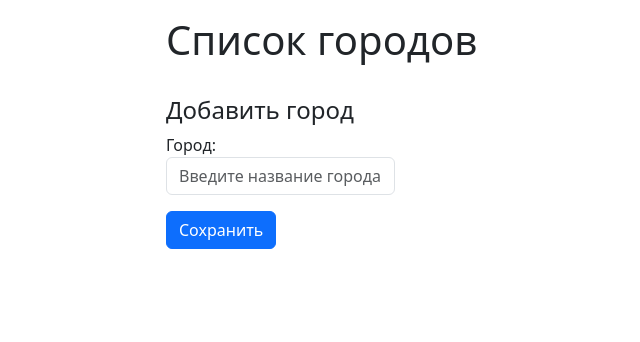
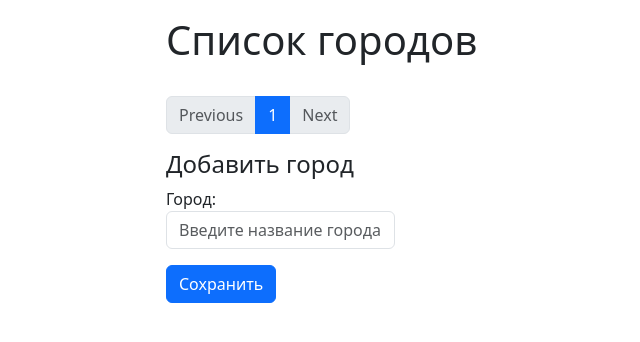
Before and after one commit to RuslanGafurov/RouteFinder, a Django app: page /cities/ in a window 1280 px wide. Shown: the part 57-399 px from the top of the page, without its empty margins (106-746 px from the left). Run offline with Django 4.2, Linux system fonts and the light colour scheme; data that the repository does not hold is empty.

Commit message:
Added pagination

```diff
--- a/cities/templates/cities/list.html
+++ b/cities/templates/cities/list.html
@@ -21,7 +21,7 @@
                 </thead>
                 <tbody>
 
-                    {% for object in objects_list %}
+                    {% for object in page_obj %}
                         <tr class="table-light">
                             <th>{{ object.name }}</th>
                             <td>
@@ -51,6 +51,55 @@
                 </tbody>
             </table>
 
+
+            <div class="pagination">
+                <span class="step-links">
+                    <ul class="pagination">
+
+                        <!--<a href="?page=1">&laquo; first</a>-->
+
+                        {% if page_obj.has_previous %}
+                            <li class="page-item">
+                                <a class="page-link" href="?page={{ page_obj.previous_page_number }}">
+                                    Previous
+                                </a>
+                            </li>
+                        {% else %}
+                            <li class="page-item disabled">
+                                <a class="page-link">
+                                    Previous
+                                </a>
+                            </li>
+                        {% endif %}
+
+                        {% for page in page_obj.paginator.page_range %}
+                            <li class="page-item">
+                                <a class="page-link {% if page == page_obj.number %} active {% endif %}" href="?page={{ page }}">
+                                    {{ page }}
+                                </a>
+                            </li>
+                        {% endfor %}
+
+                        {% if page_obj.has_next %}
+                            <li class="page-item">
+                                <a class="page-link" href="?page={{ page_obj.next_page_number }}">
+                                    Next
+                                </a>
+                            </li>
+                        {% else %}
+                            <li class="page-item disabled">
+                                <a class="page-link">
+                                    Next
+                                </a>
+                            </li>
+                        {% endif %}
+
+                        <!--<a href="?page={{ page_obj.paginator.num_pages }}">last &raquo;</a>-->
+                    </ul>
+                </span>
+            </div>
+
+
             <h4>Добавить город</h4>
 
             {% include 'form.html' with button='Сохранить' %}
--- a/cities/views.py
+++ b/cities/views.py
@@ -16,10 +16,10 @@ __all__ = (
 class CityListView(ListView):
     model = City
     template_name = 'cities/list.html'
+    paginate_by = 2
 
     def get_context_data(self, **kwargs):
         context = super(CityListView, self).get_context_data(**kwargs)
-        context['objects_list'] = City.objects.all()
         context['form'] = CityForm()
         return context
 
```
